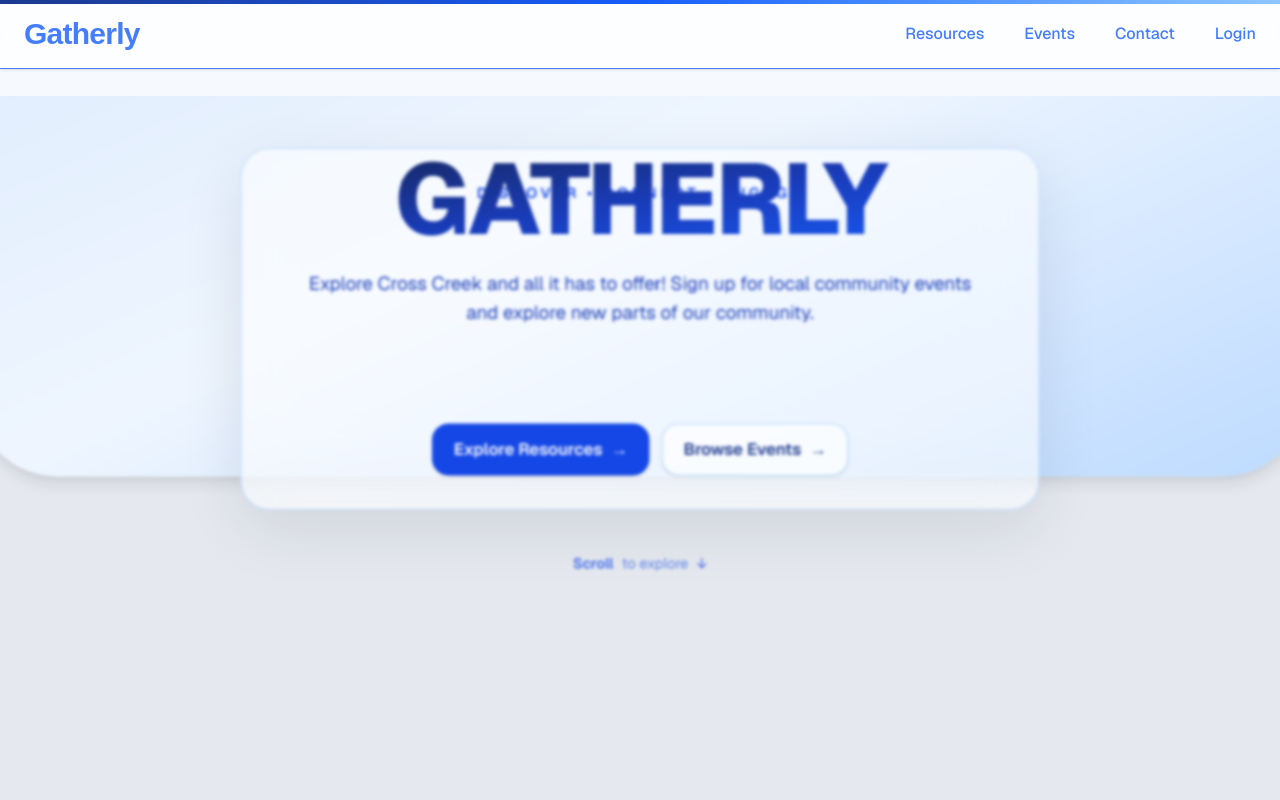
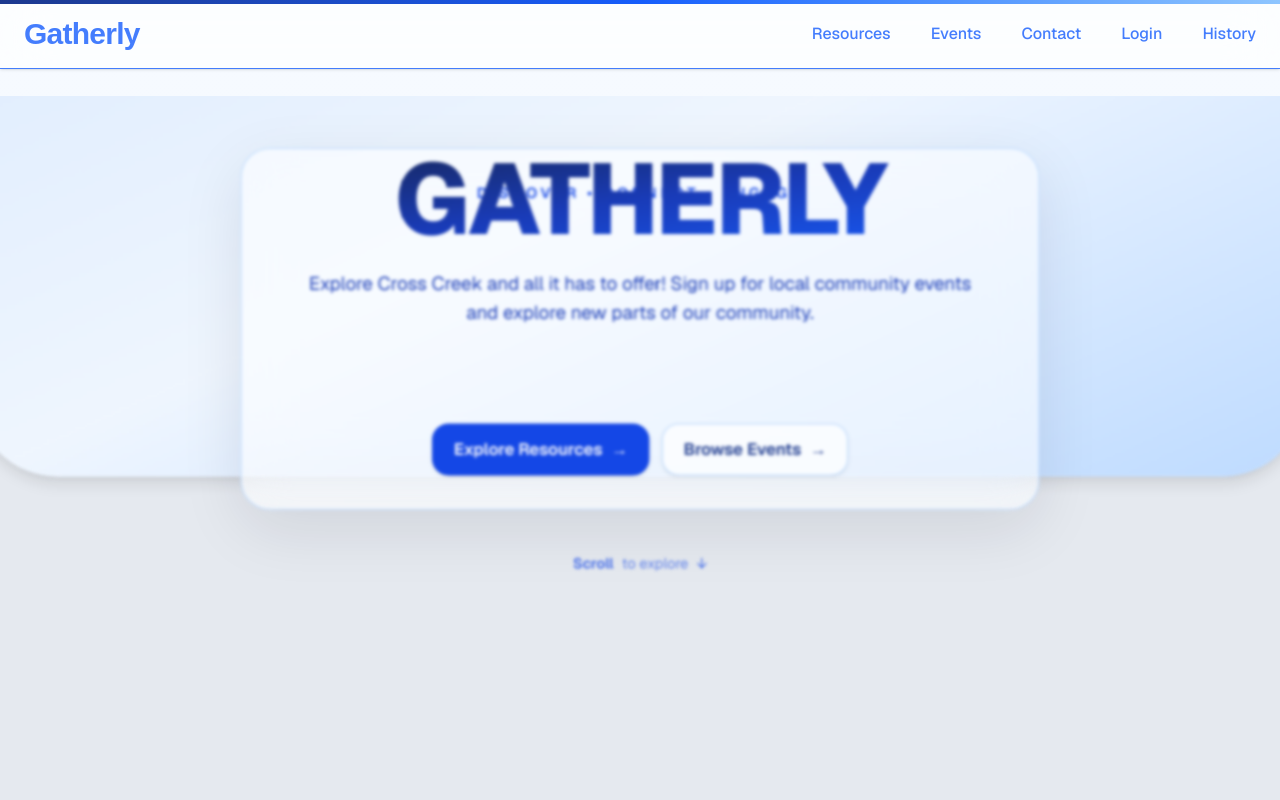
Before and after one commit to TSA-Group/tsa_group_starter, a Next.js app: page / in a window 1280 px wide. Shown: the top 800 px of the page. Built offline with nearby package versions, Linux system fonts and the light colour scheme.

Commit message:
Update Header.tsx

```diff
--- a/components/Header.tsx
+++ b/components/Header.tsx
@@ -9,6 +9,7 @@ const navItems = [
   { label: "Events", href: "/events" },
   { label: "Contact", href: "/contact" },
   { label: "Login", href: "/admin" },
+  { label: "History", href: "/history" },
 ];
 
 export const Header: React.FC = () => {
```
